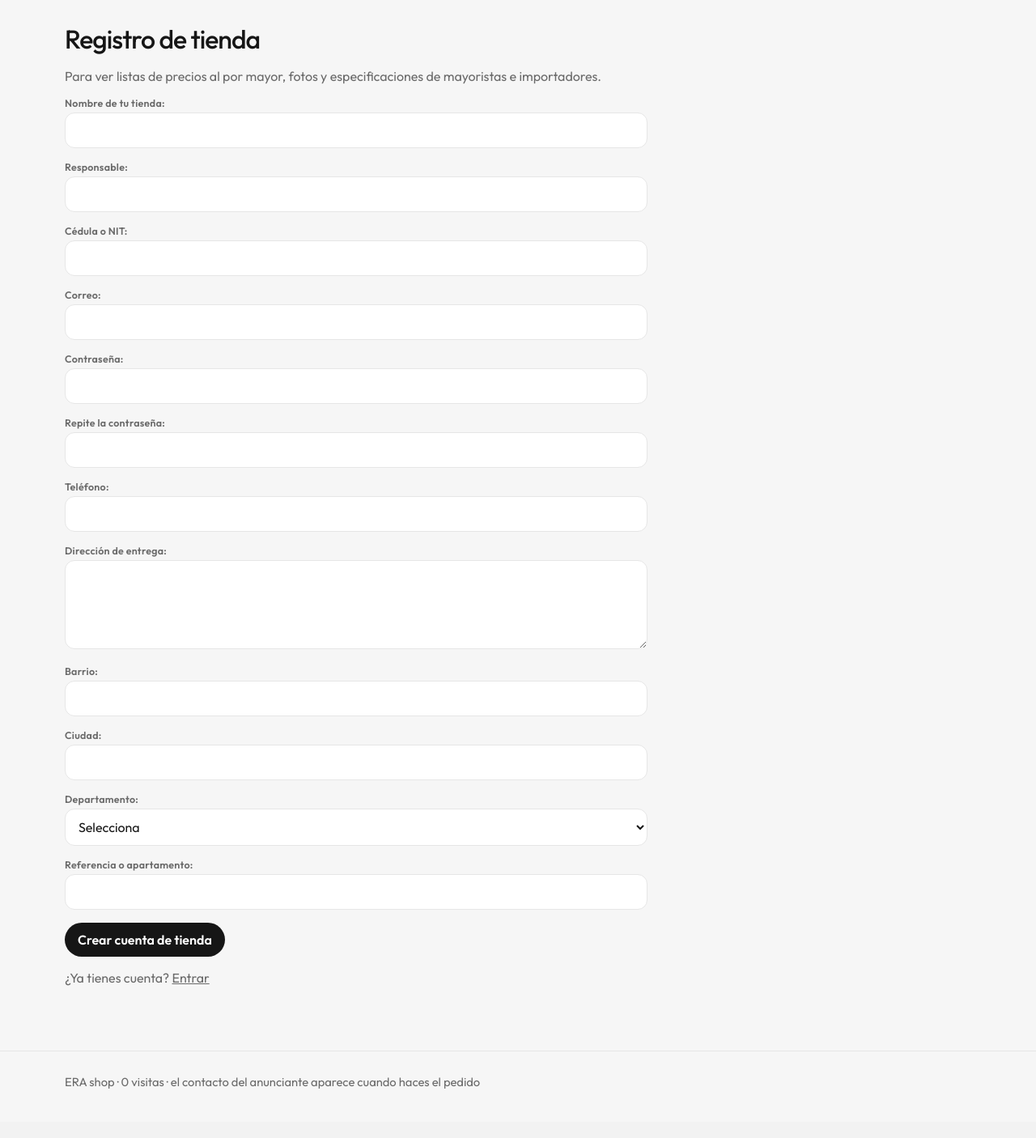
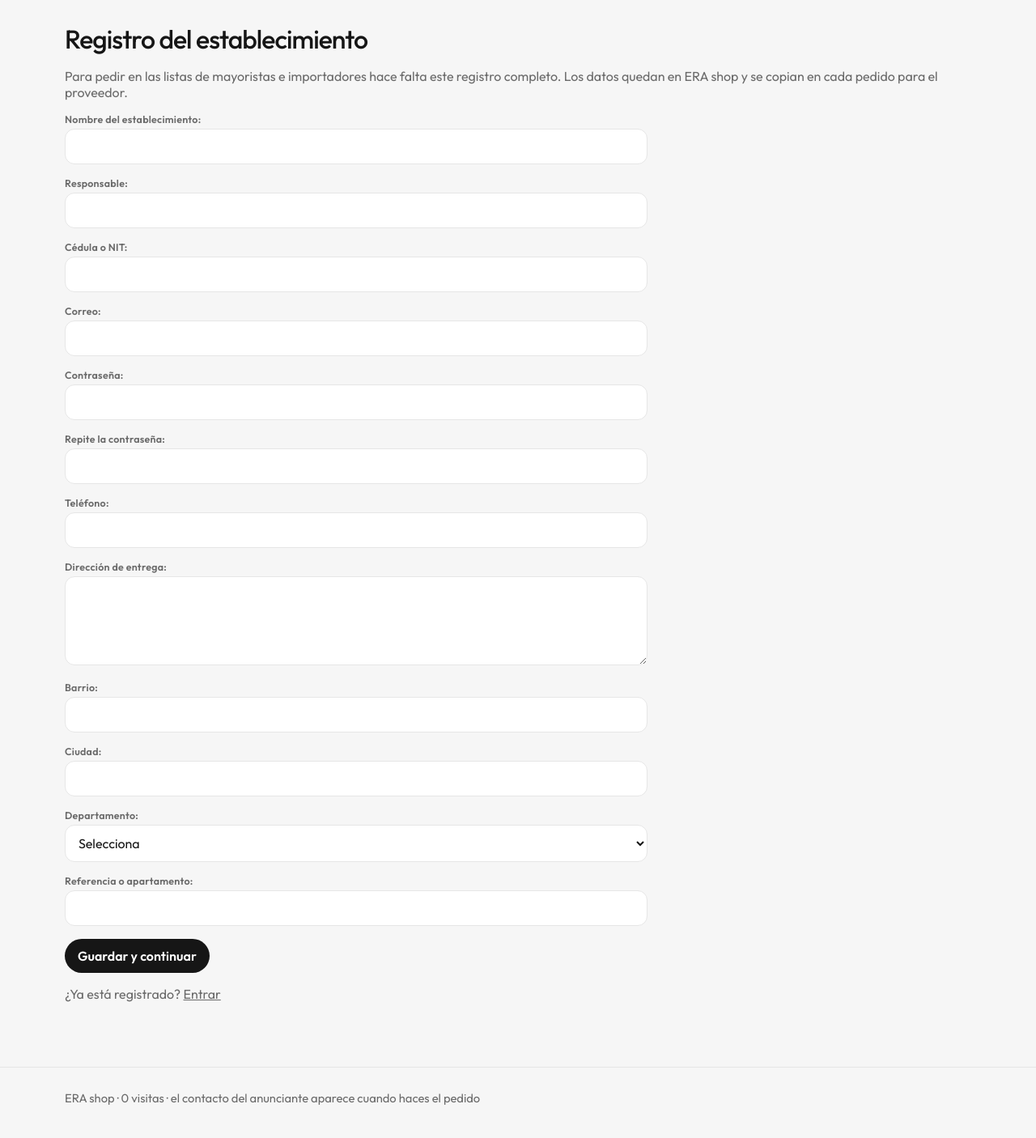
Before and after one commit to edwrami/dropship, a Django app: page /clientes/registro/ in a window 1280 px wide. Shown: the part 64-1470 px from the top of the page at 81% size. Before the commit the page ends 1409 px from the top, so only its background shows below. Run offline with Django 5.2, Linux system fonts and the light colour scheme; data that the repository does not hold is empty.

Commit message:
Permite listas de precios con o sin fotos y exige el registro completo del establecimiento antes de pedir.
Co-authored-by: Cursor <cursoragent@cursor.com>

```diff
--- a/pedidos/views.py
+++ b/pedidos/views.py
@@ -71,7 +71,7 @@ def _perfil_comprador(request):
         tienda = request.user.cliente_tienda
     except ClienteTienda.DoesNotExist:
         tienda = None
-    if tienda is None or not (tienda.direccion or "").strip():
+    if tienda is None or not tienda.registro_completo():
         return None
     return {
         "comprador": None,
--- a/templates/clientes/lista.html
+++ b/templates/clientes/lista.html
@@ -31,7 +31,11 @@
             {% if p.controla_stock %}<li>Disponibles: {{ p.stock }}</li>{% endif %}
           </ul>
           {% if p.descripcion %}<div class="muted">{{ p.descripcion|linebreaks }}</div>{% endif %}
-          <a class="btn" href="{% url 'detalle_producto' p.pk %}">Pedir desde {{ p.cantidad_minima }}</a>
+          {% if cliente_completo %}
+            <a class="btn" href="{% url 'detalle_producto' p.pk %}">Pedir desde {{ p.cantidad_minima }}</a>
+          {% else %}
+            <a class="btn" href="{% url 'mis_proveedores' %}">Completa el registro para pedir</a>
+          {% endif %}
         </div>
       </article>
     {% empty %}
--- a/templates/clientes/proveedores.html
+++ b/templates/clientes/proveedores.html
@@ -3,7 +3,7 @@
 {% block content %}
   <p class="kicker">Al por mayor</p>
   <h2>Mayoristas e importadores</h2>
-  <p class="lede">Registra tu tienda, conéctate y abre la lista: precio al por mayor, fotos y especificaciones.</p>
+  <p class="lede">Registra el establecimiento con todos sus datos, conéctate y abre la lista: precio, especificaciones y fotos si el proveedor las publicó.</p>
   <form class="filters-grid filters" method="get">
     <label>Tipo
       <select name="tipo">
--- a/templates/clientes/registro.html
+++ b/templates/clientes/registro.html
@@ -1,11 +1,12 @@
 {% extends "base.html" %}
 {% block title %}Registro de tienda · ERA shop{% endblock %}
 {% block content %}
-  <h2>Registro de tienda</h2>
-  <p class="muted">Para ver listas de precios al por mayor, fotos y especificaciones de mayoristas e importadores.</p>
+  <h2>Registro del establecimiento</h2>
+  <p class="muted">Para pedir en las listas de mayoristas e importadores hace falta este registro completo. Los datos quedan en ERA shop y se copian en cada pedido para el proveedor.</p>
   <form method="post" style="max-width:720px">{% csrf_token %}
+    {% if next %}<input type="hidden" name="next" value="{{ next }}">{% endif %}
     {{ form.as_p }}
-    <button class="btn" type="submit">Crear cuenta de tienda</button>
+    <button class="btn" type="submit">Guardar y continuar</button>
   </form>
-  <p class="muted">¿Ya tienes cuenta? <a href="{% url 'entrar_cliente' %}">Entrar</a></p>
+  <p class="muted">¿Ya está registrado? <a href="{% url 'entrar_cliente' %}{% if next %}?next={{ next|urlencode }}{% endif %}">Entrar</a></p>
 {% endblock %}
--- a/templates/productos/_slider.html
+++ b/templates/productos/_slider.html
@@ -4,7 +4,7 @@
     {% for foto in fotos %}
       <img src="{{ foto.url }}" alt="{{ producto.titulo }}, foto {{ forloop.counter }} de {{ fotos|length }}">
     {% empty %}
-      {% if producto.imagen %}<img src="{{ producto.imagen }}" alt="{{ producto.titulo }}">{% endif %}
+      {% if producto.imagen %}<img src="{{ producto.imagen }}" alt="{{ producto.titulo }}">{% else %}<p class="muted">Sin foto</p>{% endif %}
     {% endfor %}
   </div>
   {% if fotos|length > 1 %}
--- a/templates/vendedores/panel.html
+++ b/templates/vendedores/panel.html
@@ -41,7 +41,7 @@
 
   {% if vendedor.tipo == "mayorista" or vendedor.tipo == "importador" %}
     <h3>Tiendas conectadas</h3>
-    <p class="muted">Ven tu precio al por mayor, las fotos y la ficha. El teléfono sigue oculto hasta que hacen un pedido.</p>
+    <p class="muted">Publica cada producto con precio al por mayor, cantidad mínima y especificaciones. Las fotos son opcionales. El establecimiento ve la lista después de registrarse y conectarse. El teléfono sigue oculto hasta el pedido.</p>
     <table>
       <tr><th>Tienda</th><th>Ciudad</th><th>Desde</th></tr>
       {% for c in conexiones %}
--- a/templates/vendedores/producto_form.html
+++ b/templates/vendedores/producto_form.html
@@ -7,7 +7,7 @@
     {{ form.as_p }}
     <fieldset>
       <legend>Fotos del producto</legend>
-      <p class="muted">De 1 a 3 fotos JPG, PNG o WEBP, de máximo 5 MB cada una. En la ficha se deslizan para ver la siguiente.</p>
+      <p class="muted">Las fotos son opcionales. Puedes publicar la lista sin fotos, o subir de 1 a 3 JPG, PNG o WEBP, de máximo 5 MB cada una.</p>
       {% if producto and producto.fotos.all %}
         <div class="thumbs">
           {% for foto in producto.fotos.all %}
--- a/vendedores/clientes.py
+++ b/vendedores/clientes.py
@@ -9,7 +9,7 @@ from django.views.decorators.http import require_POST
 
 from pedidos.models import Pedido
 
-from .forms import DatosCompradorForm, RegistroClienteForm, RegistroCompradorForm
+from .forms import DatosClienteForm, DatosCompradorForm, RegistroClienteForm, RegistroCompradorForm
 from .models import ClienteTienda, Comprador, Conexion, Vendedor
 from .opciones import DEPARTAMENTOS, TIPOS_PROVEEDOR
 
@@ -50,7 +50,7 @@ def _proveedores():
 @transaction.atomic
 def registro_cliente(request):
     if _cliente(request.user):
-        return redirect("mis_proveedores")
+        return redirect(_siguiente(request, "/clientes/mis-proveedores/"))
     form = RegistroClienteForm(request.POST or None)
     if request.method == "POST" and form.is_valid():
         data = form.cleaned_data
@@ -72,14 +72,17 @@ def registro_cliente(request):
             referencia=(data.get("referencia") or "").strip(),
         )
         login(request, user)
-        messages.success(request, "Tienda registrada. Ya puedes conectarte con mayoristas e importadores.")
-        return redirect("proveedores_mayor")
-    return render(request, "clientes/registro.html", {"form": form})
+        messages.success(request, "Establecimiento registrado. Esos datos quedan en ERA shop y se copian en cada pedido.")
+        return redirect(_siguiente(request, "/clientes/proveedores/"))
+    return render(request, "clientes/registro.html", {
+        "form": form,
+        "next": request.GET.get("next", ""),
+    })
 
 
 def entrar_cliente(request):
     if _cliente(request.user):
-        return redirect("mis_proveedores")
+        return redirect(_siguiente(request, "/clientes/mis-proveedores/"))
     error = ""
     if request.method == "POST":
         email = (request.POST.get("email") or "").strip().lower()
@@ -90,10 +93,13 @@ def entrar_cliente(request):
             login(request, user)
             if _cliente(user) is None:
                 logout(request)
-                error = "Esa cuenta es de vendedor. Entra desde Vender."
+                error = "Esa cuenta no es de un establecimiento. Entra por Registrarme o por Vender."
             else:
-                return redirect("mis_proveedores")
-    return render(request, "clientes/entrar.html", {"error": error})
+                return redirect(_siguiente(request, "/clientes/mis-proveedores/"))
+    return render(request, "clientes/entrar.html", {
+        "error": error,
+        "next": request.POST.get("next") or request.GET.get("next", ""),
+    })
 
 
 def proveedores_mayor(request):
@@ -283,19 +289,15 @@ def mis_proveedores(request):
     cliente = _cliente(request.user)
     if cliente is None:
         return redirect("registro_cliente")
-    if request.method == "POST":
-        cliente.direccion = (request.POST.get("direccion") or "").strip()
-        cliente.barrio = (request.POST.get("barrio") or "").strip()[:120]
-        cliente.referencia = (request.POST.get("referencia") or "").strip()[:200]
-        if not cliente.direccion:
-            messages.error(request, "Escribe la dirección de entrega.")
-        else:
-            cliente.save(update_fields=["direccion", "barrio", "referencia"])
-            messages.success(request, "Dirección guardada.")
+    form = DatosClienteForm(request.POST or None, instance=cliente)
+    if request.method == "POST" and form.is_valid():
+        form.save()
+        messages.success(request, "Datos del establecimiento actualizados.")
         return redirect("mis_proveedores")
     conexiones = cliente.conexiones.select_related("proveedor").order_by("proveedor__nombre_tienda")
     return render(request, "clientes/mios.html", {
         "cliente": cliente,
+        "form": form,
         "conexiones": conexiones,
         "pedidos": pedidos_del_comprador(request, cliente),
     })
--- a/vendedores/context_processors.py
+++ b/vendedores/context_processors.py
@@ -31,6 +31,7 @@ def marketplace(request):
         "dias_liquidacion": getattr(settings, "DIAS_LIQUIDACION", 5),
         "vendedor_actual": vendedor,
         "cliente_actual": cliente,
+        "cliente_completo": bool(cliente and cliente.registro_completo()),
         "comprador_actual": comprador,
         "visitas_sitio": CuentaPlataforma.objects.filter(pk=1).values_list("visitas", flat=True).first() or 0,
     }
--- a/vendedores/forms.py
+++ b/vendedores/forms.py
@@ -4,7 +4,7 @@ from django.utils import timezone
 
 from productos.models import Producto
 
-from .models import Categoria, Comprador
+from .models import Categoria, ClienteTienda, Comprador
 from .opciones import CONDICIONES, DEPARTAMENTOS_CHOICES, RANGOS, TIPOS
 
 
@@ -284,7 +284,7 @@ class ProductoVendedorForm(forms.ModelForm):
 
 
 class RegistroClienteForm(forms.Form):
-    nombre_tienda = forms.CharField(label="Nombre de tu tienda", max_length=160)
+    nombre_tienda = forms.CharField(label="Nombre del establecimiento", max_length=160)
     responsable = forms.CharField(label="Responsable", max_length=200)
     documento = forms.CharField(label="Cédula o NIT", max_length=40)
     email = forms.EmailField(label="Correo")
@@ -306,6 +306,12 @@ class RegistroClienteForm(forms.Form):
     def clean_telefono(self):
         return _telefono_valido(self.cleaned_data["telefono"])
 
+    def clean_documento(self):
+        documento = "".join(ch for ch in self.cleaned_data["documento"] if ch.isdigit())
+        if len(documento) < 5:
+            raise forms.ValidationError("Escribe la cédula o el NIT.")
+        return documento
+
     def clean_departamento(self):
         valor = self.cleaned_data["departamento"]
         if not valor:
@@ -317,6 +323,36 @@ class RegistroClienteForm(forms.Form):
         if data.get("password") and data.get("password2") and data["password"] != data["password2"]:
             self.add_error("password2", "Las contraseñas no coinciden.")
         return data
+
+
+class DatosClienteForm(forms.ModelForm):
+    class Meta:
+        model = ClienteTienda
+        fields = [
+            "nombre_tienda", "responsable", "documento", "telefono",
+            "direccion", "barrio", "ciudad", "departamento", "referencia",
+        ]
+        labels = {
+            "nombre_tienda": "Nombre del establecimiento",
+            "responsable": "Responsable",
+            "documento": "Cédula o NIT",
+            "telefono": "Teléfono",
+            "direccion": "Dirección de entrega",
+            "barrio": "Barrio",
+            "ciudad": "Ciudad",
+            "departamento": "Departamento",
+            "referencia": "Referencia o apartamento",
+        }
+        widgets = {"direccion": forms.Textarea(attrs={"rows": 2})}
+
+    def clean_telefono(self):
+        return _telefono_valido(self.cleaned_data["telefono"])
+
+    def clean_documento(self):
+        documento = "".join(ch for ch in self.cleaned_data["documento"] if ch.isdigit())
+        if len(documento) < 5:
+            raise forms.ValidationError("Escribe la cédula o el NIT.")
+        return documento
 
 
 class RegistroCompradorForm(forms.Form):
--- a/vendedores/views.py
+++ b/vendedores/views.py
@@ -209,8 +209,6 @@ def producto_form(request, pk=None):
     if request.method == "POST" and form.is_valid():
         if len(archivos) > 3:
             form.add_error(None, "Puedes subir hasta 3 fotos por producto.")
-        elif not archivos and (instancia is None or not instancia.fotos.exists()):
-            form.add_error(None, "Sube de 1 a 3 fotos del producto.")
         else:
             try:
                 preparados = [extension(archivo) for archivo in archivos]
@@ -253,7 +251,7 @@ def producto_form(request, pk=None):
             producto.imagen = primera
             producto.save(update_fields=["imagen"])
         reclasificar_vendedor(vendedor)
-        messages.success(request, "Producto publicado con sus fotos.")
+        messages.success(request, "Producto publicado en la lista.")
         return redirect("panel_vendedor")
     return render(request, "vendedores/producto_form.html", {"form": form, "producto": instancia})
 
```
Also changed, not shown: templates/clientes/entrar.html (+4 -3 lines), templates/clientes/mios.html (+6 -7 lines), templates/productos/detalle.html (+13 -8 lines), vendedores/models.py (+12 -0 lines).
